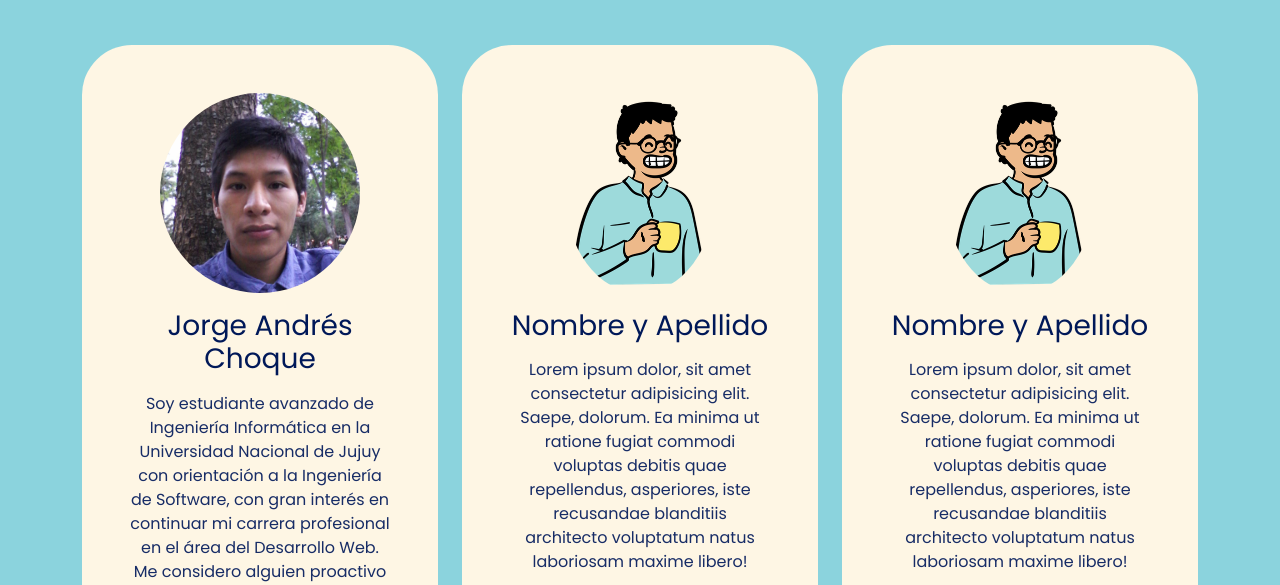
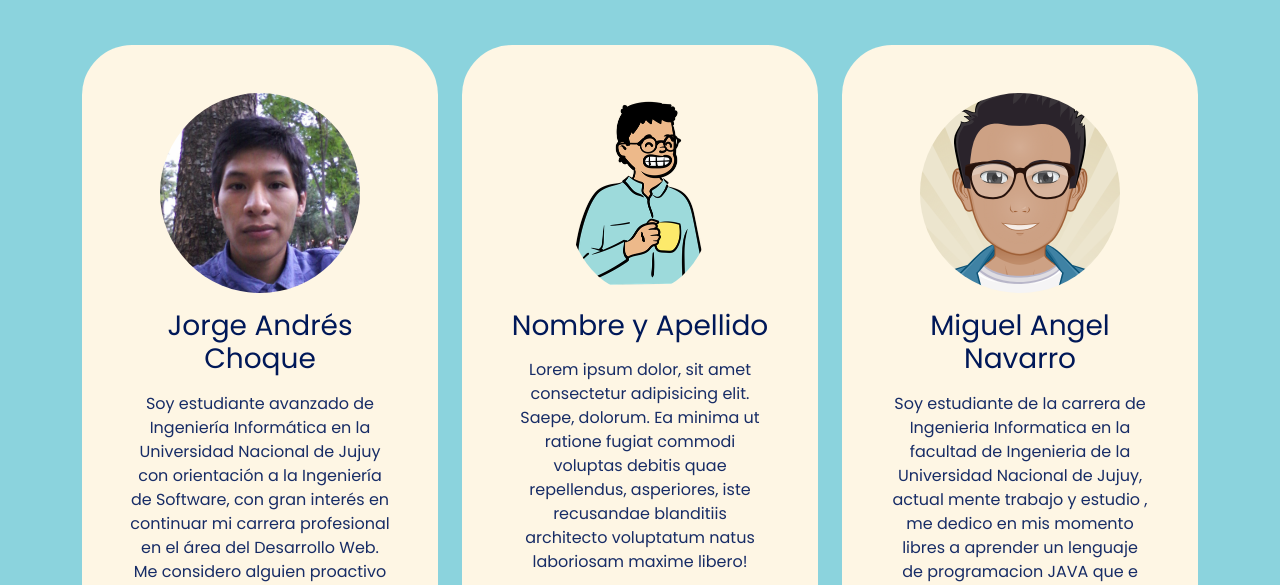
Before and after one commit to Jorge-JayCh/devtech-podcast-web, a plain HTML site: page index.html in a window 1280 px wide. Shown: the part 1190-1775 px from the top of the page. Drawn offline with nearby package versions, Linux system fonts and the light colour scheme.

Commit message:
Nueva tarjeta agregada n°3

```diff
--- a/index.html
+++ b/index.html
@@ -130,11 +130,11 @@
           <div class="col-md-6 col-lg-4 mb-3">
             <div class="card">
               <div class="card-body text-center p-5">
-                <img src="./assets/avatar.png" alt="avatar" class="img img-fluid rounded-circle mb-3">
-                <h3 class="title card-title mb-3">Nombre y Apellido</h3>
-                <p>Lorem ipsum dolor, sit amet consectetur adipisicing elit. Saepe, dolorum. Ea minima ut ratione fugiat
-                  commodi voluptas debitis quae repellendus, asperiores, iste recusandae blanditiis architecto
-                  voluptatum natus laboriosam maxime libero!</p>
+                <img src="./assets/myAvatar.png" alt="avatar" class="img img-fluid rounded-circle mb-3">
+                <h3 class="title card-title mb-3">Miguel Angel Navarro</h3>
+                <p>Soy estudiante de la carrera de Ingenieria Informatica en la facultad de Ingenieria de la Universidad Nacional de Jujuy, actual mente trabajo y estudio , me dedico en mis momento libres
+                  a aprender un lenguaje de programacion JAVA que e aprendido bastante en estos ultimo tiempo ...
+                </p>
                 <a href="#"><i class="bi bi-twitter text-dark mx-1 lead"></i></a>
                 <a href="#"><i class="bi bi-linkedin text-dark mx-1 lead"></i></a>
                 <a href="#"><i class="bi bi-github text-dark mx-1 lead"></i></a>
```
Also changed, not shown: assets/myAvatar.png (added).
